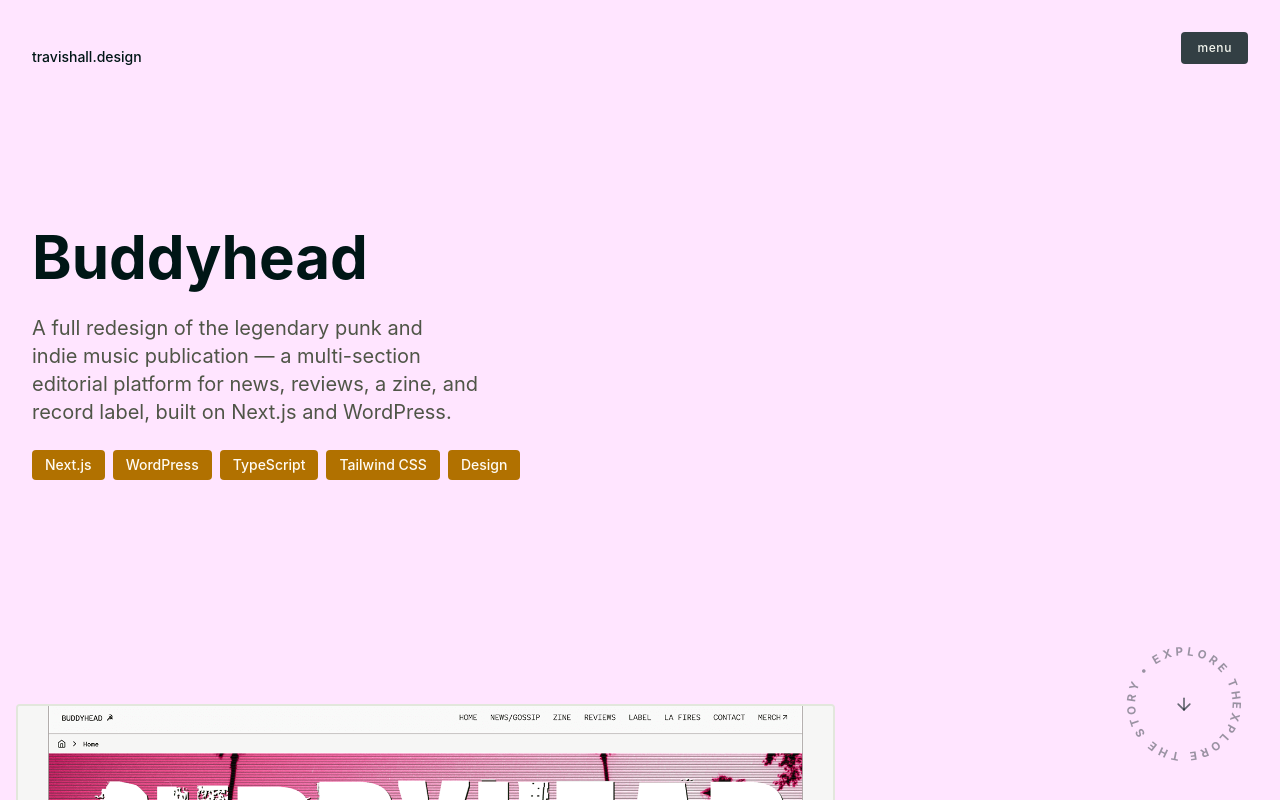
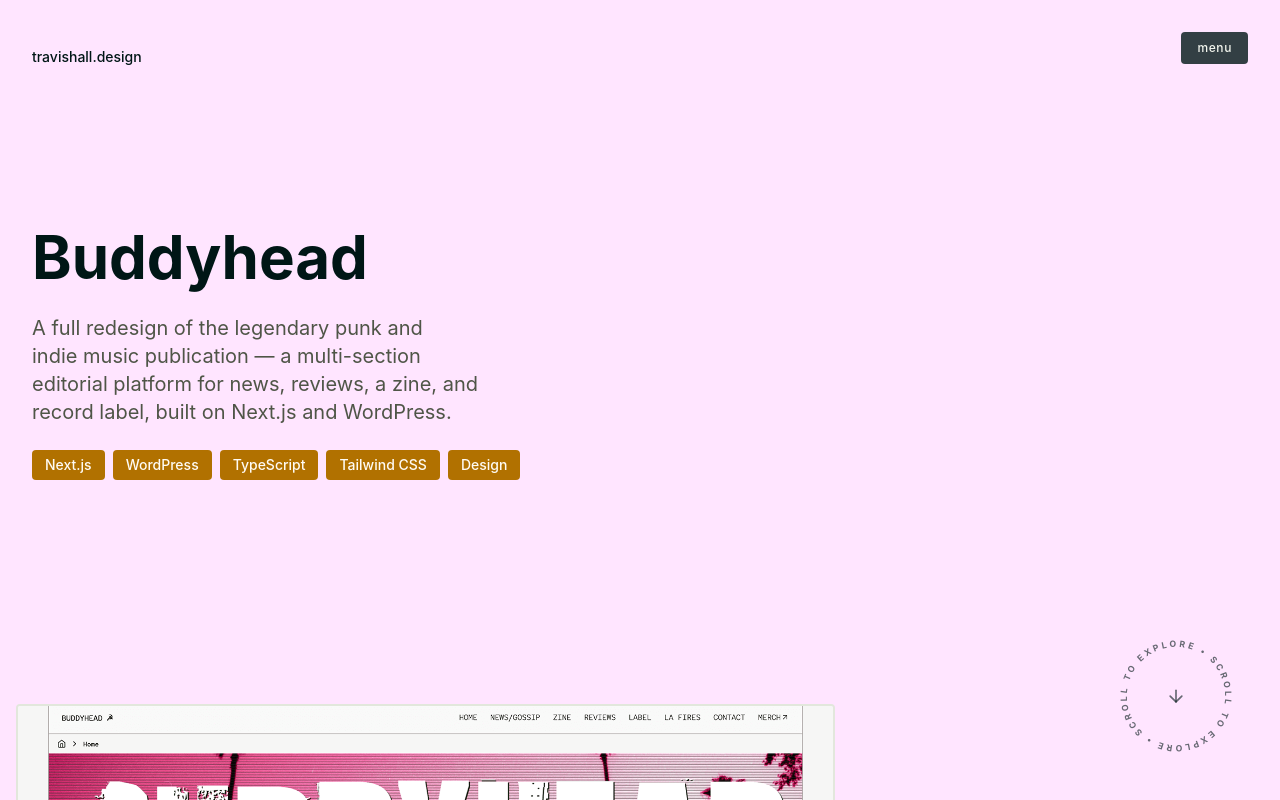
Before and after one commit to travhall/thd-portfolio, a Next.js app: page /work/buddyhead in a window 1280 px wide. Shown: the top 800 px of the page. Built offline with nearby package versions, Linux system fonts and the light colour scheme.

Commit message:
feat: add mouse-following scroll indicator and refine rotating scroll indicator visuals and text.

```diff
--- /dev/null
+++ b/components/case-study/mouse-scroll-indicator.tsx
@@ -0,0 +1,82 @@
+"use client";
+
+import { motion, useScroll, useTransform, useSpring, useMotionValue, useVelocity } from "framer-motion";
+import React, { useEffect, useState } from "react";
+
+export function MouseScrollIndicator() {
+    const { scrollY } = useScroll();
+    const [hasMoved, setHasMoved] = useState(false);
+
+    // Mouse position state
+    const mouseX = useMotionValue(0);
+    const mouseY = useMotionValue(0);
+
+    // Velocity tracking for the "stretch" effect
+    const velocityX = useVelocity(mouseX);
+    const velocityY = useVelocity(mouseY);
+    const velocity = useTransform([velocityX, velocityY], ([vx, vy]: number[]) =>
+        Math.sqrt(Math.pow(vx, 2) + Math.pow(vy, 2))
+    );
+
+    // Smooth springs for following the mouse with a slight lag
+    // Using a more "elastic" config for a premium feel
+    const springConfig = { damping: 25, stiffness: 120 };
+    const scrollXSpring = useSpring(mouseX, springConfig);
+    const scrollYSpring = useSpring(mouseY, springConfig);
+
+    // Visual transforms
+    const opacity = useTransform(scrollY, [0, 300], [hasMoved ? 1 : 0, 0]);
+    const scale = useTransform(scrollY, [0, 300], [1, 0.8]);
+
+    // Stretch the pill based on velocity
+    const stretchX = useTransform(velocity, [0, 1000, 3000], [1, 1.1, 1.3]);
+    const rotate = useTransform(velocityX, [-3000, 3000], [-8, 8]);
+
+    useEffect(() => {
+        const handleMouseMove = (e: MouseEvent) => {
+            mouseX.set(e.clientX);
+            mouseY.set(e.clientY);
+            if (!hasMoved) setHasMoved(true);
+        };
+
+        window.addEventListener("mousemove", handleMouseMove);
+        return () => window.removeEventListener("mousemove", handleMouseMove);
+    }, [mouseX, mouseY, hasMoved]);
+
+    return (
+        <motion.div
+            style={{
+                position: "fixed",
+                left: scrollXSpring,
+                top: scrollYSpring,
+                opacity,
+                scale,
+                translateX: "-50%",
+                translateY: "-50%",
+                rotate,
+            }}
+            className="z-50 hidden md:flex pointer-events-none select-none"
+        >
+            <motion.div
+                style={{ scaleX: stretchX }}
+                className="flex items-center gap-3 px-4 py-2 rounded-full border border-foreground/10 bg-background/30 backdrop-blur-xl shadow-[0_8px_32px_rgba(0,0,0,0.1)] dark:shadow-[0_8px_32px_rgba(0,0,0,0.3)] ring-1 ring-white/10"
+            >
+                {/* Leading dot */}
+                <motion.div
+                    animate={{ scale: [1, 1.2, 1] }}
+                    transition={{ duration: 2, repeat: Infinity }}
+                    className="w-1.5 h-1.5 rounded-full bg-primary"
+                />
+
+                <span
+                    className="text-[9px] font-bold uppercase tracking-[0.3em] text-foreground/80"
+                    style={{ fontFamily: 'var(--font-display)' }}
+                >
+                    Scroll
+                </span>
+            </motion.div>
+
+            {/* Subtle trail/shadow effect (optional, keeping it clean for now) */}
+        </motion.div>
+    );
+}
--- a/components/case-study/rotating-scroll-indicator.tsx
+++ b/components/case-study/rotating-scroll-indicator.tsx
@@ -20,22 +20,27 @@
             {/* Rotating text ring */}
             <motion.div
                 animate={{ rotate: 360 }}
-                transition={{ duration: 12, repeat: Infinity, ease: "linear" }}
-                className="relative w-28 h-28 md:w-32 md:h-32 flex items-center justify-center"
+                transition={{ duration: 16, repeat: Infinity, ease: "linear" }}
+                className="relative w-32 h-32 md:w-36 md:h-36 flex items-center justify-center"
             >
-                <svg viewBox="0 0 100 100" className="w-full h-full overflow-visible">
+                <svg viewBox="0 0 132 132" className="w-full h-full overflow-visible">
                     <defs>
                         <path
                             id="circlePath"
-                            d="M 50, 50 m -38, 0 a 38,38 0 1,1 76,0 a 38,38 0 1,1 -76,0"
+                            d="M 66, 66 m -45, 0 a 45,45 0 1,1 90,0 a 45,45 0 1,1 -90,0"
                         />
                     </defs>
                     <text
-                        className="text-[9px] font-bold uppercase tracking-[0.3em] fill-foreground/40"
+                        className="text-[8px] font-bold uppercase tracking-[0.4em] fill-foreground/60 transition-colors duration-500"
                         style={{ fontFamily: 'var(--font-display)' }}
                     >
-                        <textPath xlinkHref="#circlePath" startOffset="0%">
-                            Explore the story • Explore the story •
+                        <textPath
+                            xlinkHref="#circlePath"
+                            startOffset="0%"
+                            textLength="278"
+                            lengthAdjust="spacing"
+                        >
+                            Scroll to explore • Scroll to explore •{' '}
                         </textPath>
                     </text>
                 </svg>
```
